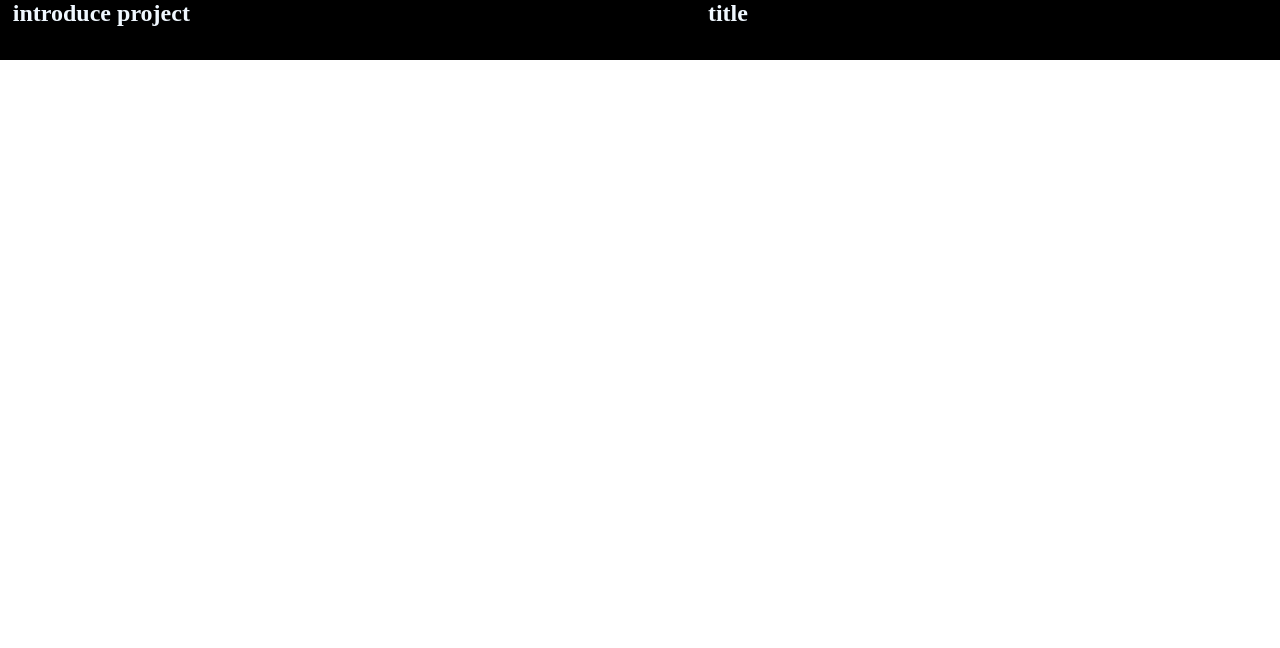
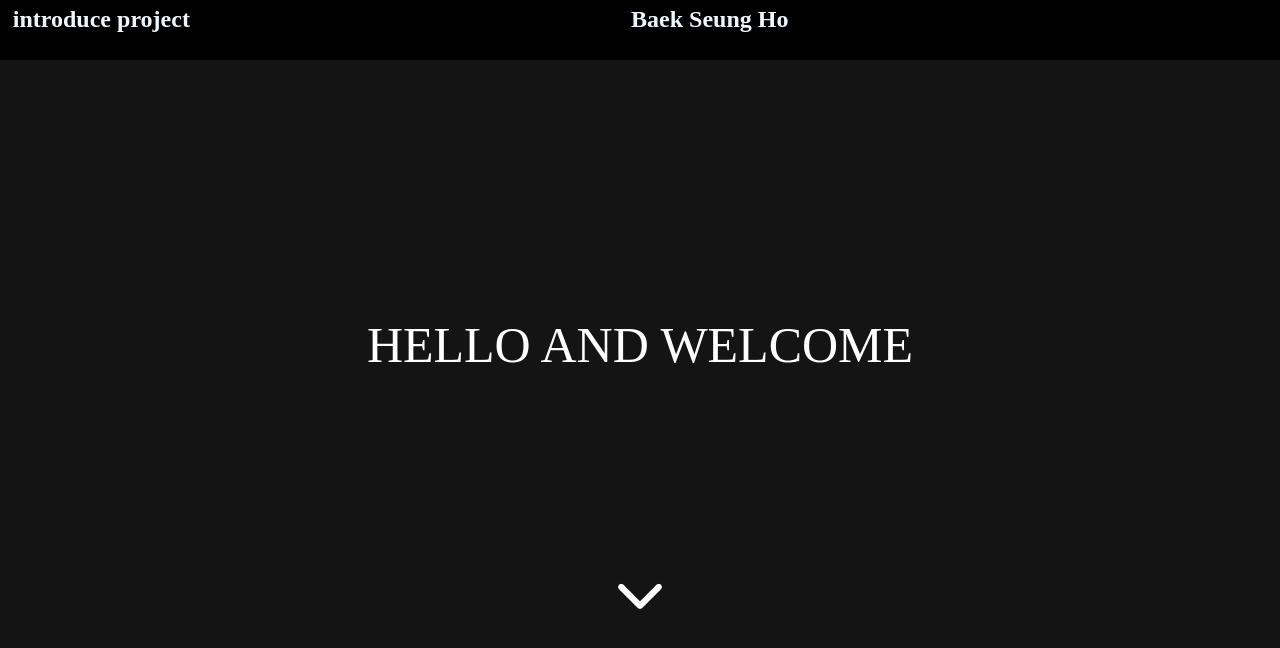
Before and after one commit to angelbaek/portfolio, a plain HTML site: page index.html in a window 1280 px wide. Drawn offline with nearby package versions, Linux system fonts and the light colour scheme.

Commit message:
(Refactor):index css 추가

```diff
--- a/index.css
+++ b/index.css
@@ -12,6 +12,7 @@
     color: aliceblue;
 }
 .top_header .header_label{
+    padding-top: 0.5%;
     margin-left: 1%;
     display: inline-block;
 }
@@ -20,11 +21,33 @@
     display: inline-block;
 }
 .top_header .header_label #header_label_project{
-    /* margin-left: 500px; */
     display: inline-block;
+}
+
+.top_header .header_label #header_label_introduce:hover{
+    cursor: pointer;
+    color: brown;
+}
+
+.top_header .header_label #header_label_project:hover{
+    cursor: pointer;
+    color: brown;
 }
 
 .top_header .header_title{
     display: inline-block;
-    margin-left: 40%;
+    margin-left: 34%;
 }
+
+.boddy_contents{
+    font-size: 50px;
+    padding-top: 20%;
+    text-align: center;
+    height: 1080px;
+    color: white;
+    background-color: rgb(20, 20, 20);
+}
+
+.chevron_down{
+    margin-top: 15%;
+}
--- a/index.html
+++ b/index.html
@@ -7,6 +7,7 @@
     <title>Seungho portfolio</title>
     <script src="https://code.jquery.com/jquery-3.6.1.js" integrity="sha256-3zlB5s2uwoUzrXK3BT7AX3FyvojsraNFxCc2vC/7pNI=" crossorigin="anonymous"></script>
     <link rel="stylesheet" href="/index.css">
+    <script src="https://kit.fontawesome.com/de0d29f011.js" crossorigin="anonymous"></script>
 </head>
 <header>
     <div class="top_header">
@@ -14,12 +15,17 @@
             <div id="header_label_introduce">introduce</div>
             <div id="header_label_project">project</div>
         </div>
-        <div class="header_title">title</div>
+        <div class="header_title">Baek Seung Ho</div>
         <div></div>
     </div>
 </header>
 <body>
-
+    <div class="boddy_contents">
+        HELLO AND WELCOME
+        <div class="chevron_down">
+            <i class="fas fa-chevron-down"></i>
+        </div>
+    </div>
 </body>
 <footer>
     <div class="bottom_footer">
```
